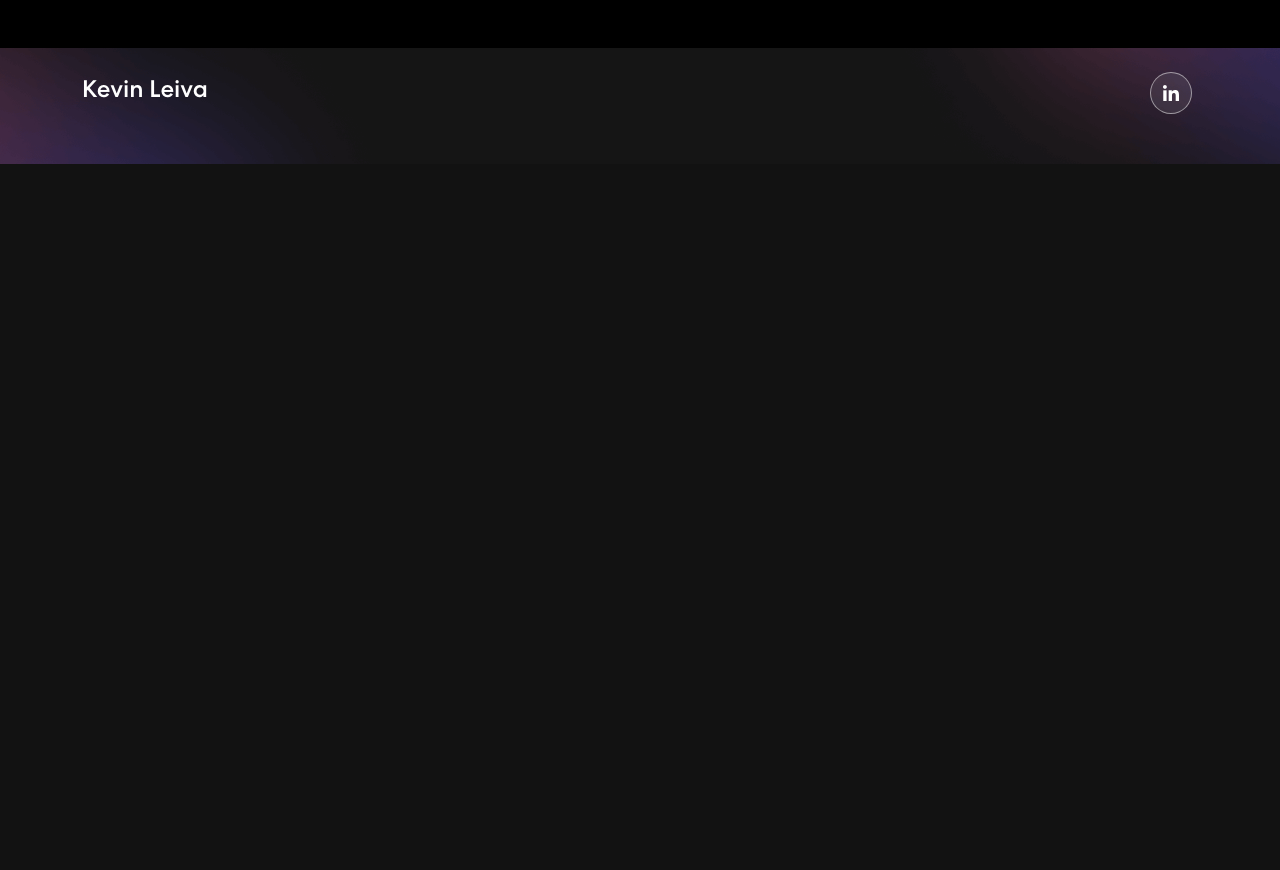
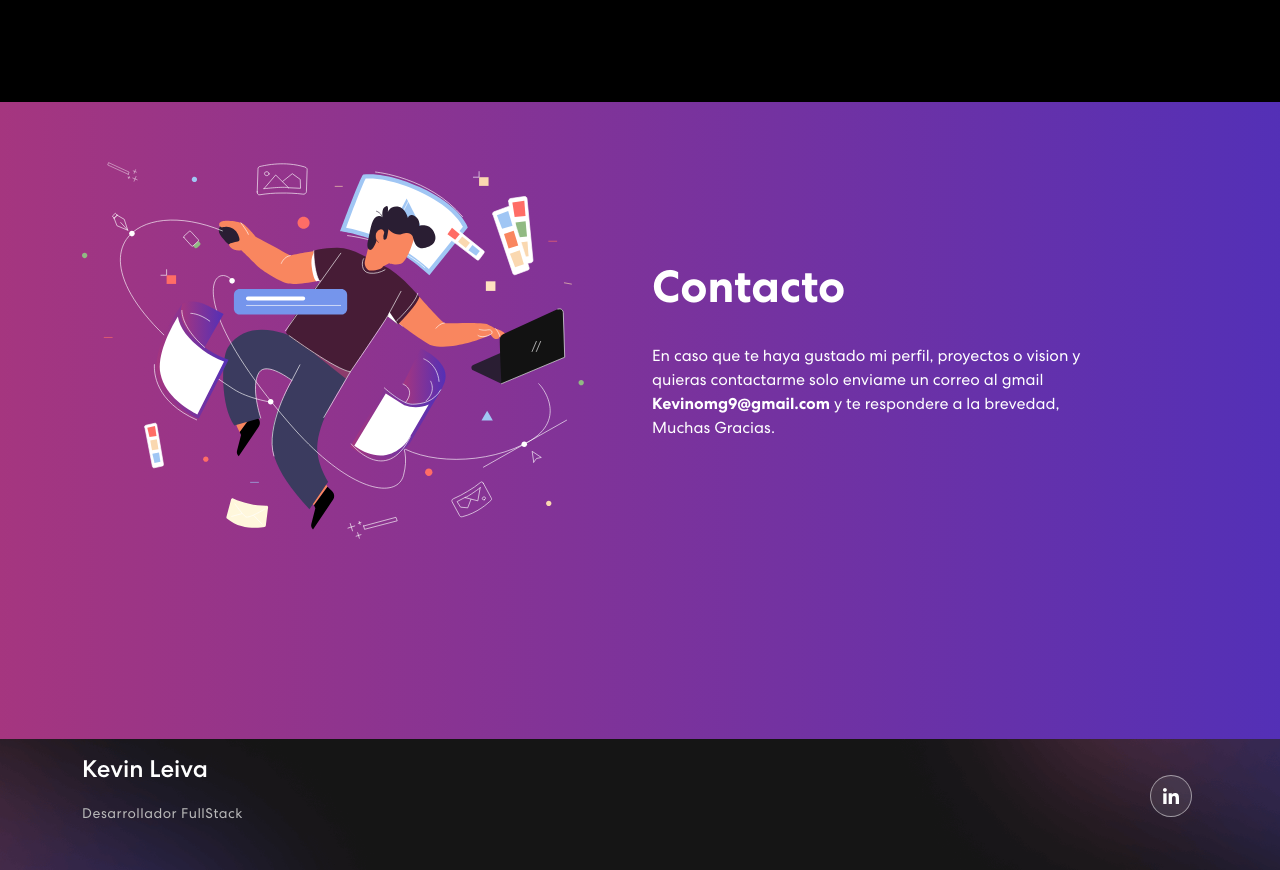
Before and after one commit to Kevinekisde/Portafolio-nuevo, a React (Create React App) app: page / in a window 1280 px wide. Shown: the part 1927-2797 px from the top of the page. Before the commit the page ends 2091 px from the top, so only its background shows below. Built offline with nearby package versions, Linux system fonts and the light colour scheme.

Commit message:
Portafolio cambios

```diff
--- a/public/index.html
+++ b/public/index.html
@@ -2,14 +2,13 @@
 <html lang="en">
   <head>
     <meta charset="utf-8" />
-    <link rel="icon" href="%PUBLIC_URL%/favicon.ico" />
+    <link rel="icon" href="../src/assets/img/icon.png" />
     <meta name="viewport" content="width=device-width, initial-scale=1" />
     <meta name="theme-color" content="#000000" />
     <meta
       name="description"
       content="Web site created using create-react-app"
     />
-    <link rel="apple-touch-icon" href="%PUBLIC_URL%/logo192.png" />
     <!--
       manifest.json provides metadata used when your web app is installed on a
       user's mobile device or desktop. See https://developers.google.com/web/fundamentals/web-app-manifest/
@@ -24,7 +23,7 @@
       work correctly both with client-side routing and a non-root public URL.
       Learn how to configure a non-root public URL by running `npm run build`.
     -->
-    <title>React App</title>
+    <title>Kevin Leiva</title>
   </head>
   <body>
     <noscript>You need to enable JavaScript to run this app.</noscript>
--- a/src/App.css
+++ b/src/App.css
@@ -546,7 +546,7 @@ nav.navbar .navbar-toggler[aria-expanded="true"] .navbar-toggler-icon {
 
 /************ Footer Css ************/
 .footer {
-  padding: 0 0 50px 0;
+  padding: 16px 0 50px 0;
   background-image: url('./assets/img/footer-bg.png');
   background-position: center center;
   background-size: cover;
--- a/src/App.js
+++ b/src/App.js
@@ -16,6 +16,7 @@ function App() {
       <Banner />
       <Skills />
       <Projects />
+      <Contact/>
       <Footer/>
     </div>
   );
--- a/src/Components/Contact.js
+++ b/src/Components/Contact.js
@@ -16,32 +16,6 @@ export const Contact = () => {
   const [buttonText, setButtonText] = useState('Send');
   const [status, setStatus] = useState({});
 
-  const onFormUpdate = (category, value) => {
-      setFormDetails({
-        ...formDetails,
-        [category]: value
-      })
-  }
-
-  const handleSubmit = async (e) => {
-    e.preventDefault();
-    setButtonText("Sending...");
-    let response = await fetch("http://localhost:5000/contact", {
-      method: "POST",
-      headers: {
-        "Content-Type": "application/json;charset=utf-8",
-      },
-      body: JSON.stringify(formDetails),
-    });
-    setButtonText("Send");
-    let result = await response.json();
-    setFormDetails(formInitialDetails);
-    if (result.code == 200) {
-      setStatus({ succes: true, message: 'Message sent successfully'});
-    } else {
-      setStatus({ succes: false, message: 'Something went wrong, please try again later.'});
-    }
-  };
 
   return (
     <section className="contact" id="connect">
@@ -58,31 +32,13 @@ export const Contact = () => {
             <TrackVisibility>
               {({ isVisible }) =>
                 <div className={isVisible ? "animate__animated animate__fadeIn" : ""}>
-                <h2>Get In Touch</h2>
-                <form onSubmit={handleSubmit}>
+                <h2>Contacto</h2>
+                <form>
                   <Row>
-                    <Col size={12} sm={6} className="px-1">
-                      <input type="text" value={formDetails.firstName} placeholder="First Name" onChange={(e) => onFormUpdate('firstName', e.target.value)} />
+                    <Col size={12} md={10}>
+                      <span>En caso que te haya gustado mi perfil, proyectos o vision y quieras contactarme solo enviame un correo al gmail <strong>Kevinomg9@gmail.com</strong> y te respondere a la brevedad, Muchas Gracias.</span>
                     </Col>
-                    <Col size={12} sm={6} className="px-1">
-                      <input type="text" value={formDetails.lasttName} placeholder="Last Name" onChange={(e) => onFormUpdate('lastName', e.target.value)}/>
-                    </Col>
-                    <Col size={12} sm={6} className="px-1">
-                      <input type="email" value={formDetails.email} placeholder="Email Address" onChange={(e) => onFormUpdate('email', e.target.value)} />
-                    </Col>
-                    <Col size={12} sm={6} className="px-1">
-                      <input type="tel" value={formDetails.phone} placeholder="Phone No." onChange={(e) => onFormUpdate('phone', e.target.value)}/>
-                    </Col>
-                    <Col size={12} className="px-1">
-                      <textarea rows="6" value={formDetails.message} placeholder="Message" onChange={(e) => onFormUpdate('message', e.target.value)}></textarea>
-                      <button type="submit"><span>{buttonText}</span></button>
-                    </Col>
-                    {
-                      status.message &&
-                      <Col>
-                        <p className={status.success === false ? "danger" : "success"}>{status.message}</p>
-                      </Col>
-                    }
+
                   </Row>
                 </form>
               </div>}
--- a/src/Components/Footer.js
+++ b/src/Components/Footer.js
@@ -9,9 +9,10 @@ function Footer() {
     return (
         <footer className='footer'>
             <Container>
-                <Row className='align-items-center pt-4'>
+                <Row className='align-items-center justify-content-center'>
                     <Col sm={6}>
                         <h4>Kevin Leiva</h4>
+                        <p>Desarrollador FullStack</p>
                     </Col>
                     <Col sm={6} className="text-center text-sm-end">
                         <div className="social-icon">
--- a/src/Components/Navbar.js
+++ b/src/Components/Navbar.js
@@ -47,7 +47,7 @@ function NavbarComponent() {
                             <a href="https://www.linkedin.com/in/kevin-leiva-98208a184/"><img src={navIcon1} alt="" /></a>
 
                         </div>
-                        <button className="vvd" onClick={()=> console.log('connect')}><span>Contactame</span></button>
+
                     </span>
                 </Navbar.Collapse>
             </Container>
--- a/src/Components/ProjectCard.js
+++ b/src/Components/ProjectCard.js
@@ -5,7 +5,7 @@ function ProjectCardComponent({ title, description, image }) {
     return (
         <Col size={12} sm={6} md={4}>
             <div className='proj-imgbx'>
-                <img src={image} />
+                <img src={image} height={250} />
                 <div className='proj-txtx'>
                     <h4>{title}</h4>
                     <span>{description}</span>
--- a/src/Components/Projects.js
+++ b/src/Components/Projects.js
@@ -59,7 +59,7 @@ function ProjectsComponent() {
                 <Row>
                     <Col>
                         <h2>Projectos</h2>
-                        <p>Muestra de los projectos mas recientes en los que he participado</p>
+                        <p>Desde componentes web y animaciones UI/UX hasta React.JS, Redux, y Node.JS. Echa un vistazo a mis últimos proyectos de desarrollo web.</p>
                         <Tab.Container id="projects-tabs" defaultActiveKey="first">
                             <Nav variant="pills" className='nav-pills mb-5 justify-content-center align-items-center' id='pills-tab'>
                                 <Nav.Item>
```
Also changed, not shown: src/assets/img/icon.png (added).
